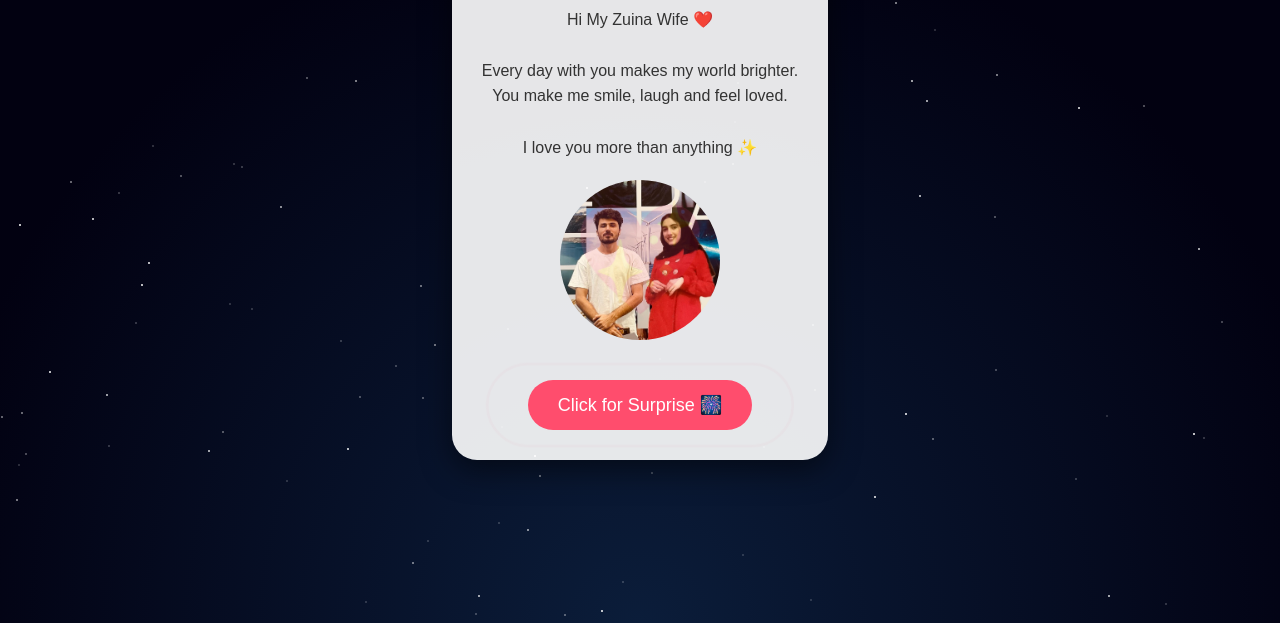
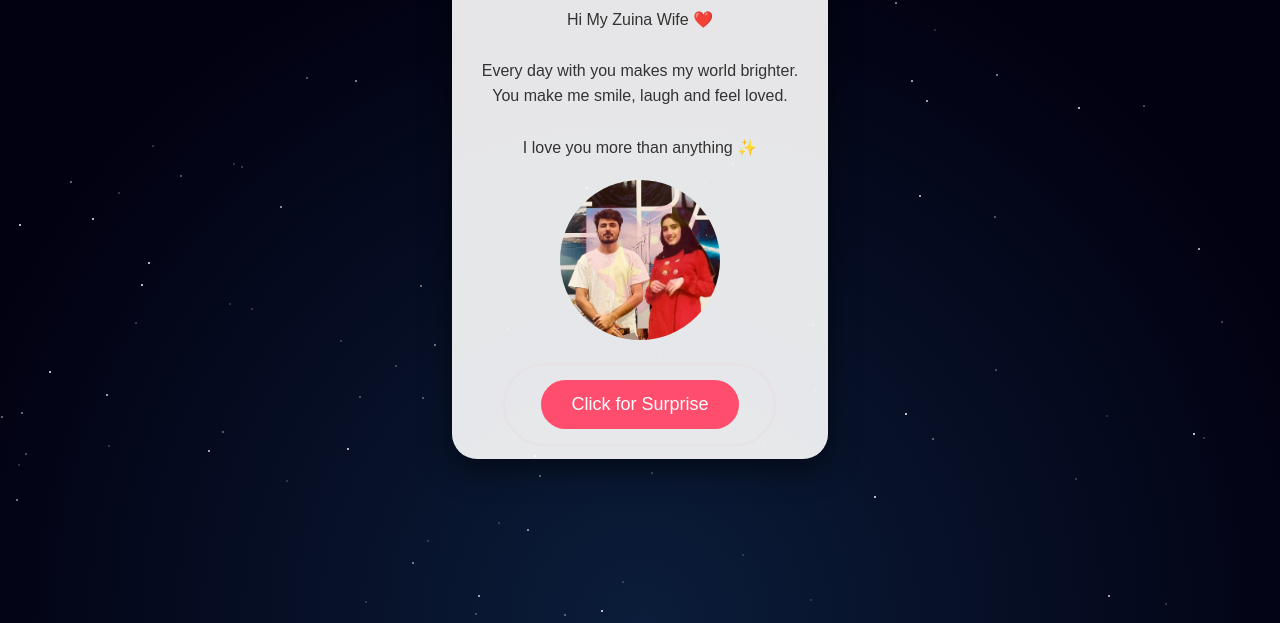
Before and after one commit to iam-daniyalhussain/formyjan, a plain HTML site: page index.html in a window 1280 px wide. Shown: the part 177-800 px from the top of the page. Drawn offline with Linux system fonts and the light colour scheme.

Commit message:
index.html

```diff
--- a/index.html
+++ b/index.html
@@ -51,7 +51,7 @@ Every day with you makes my world brighter.<br>
 You make me smile, laugh and feel loved.<br><br>
 I love you more than anything ✨</p>
 <div class="photo"><img src="us.jpg"></div>
-<button class="button" onclick="startFireworks()">Click for Surprise 🎆</button>
+<button class="button" onclick="startFireworks()">Click for Surprise </button>
 </div>
 
 <div id="fireworksContainer" class="fireworks-container"></div>
```
